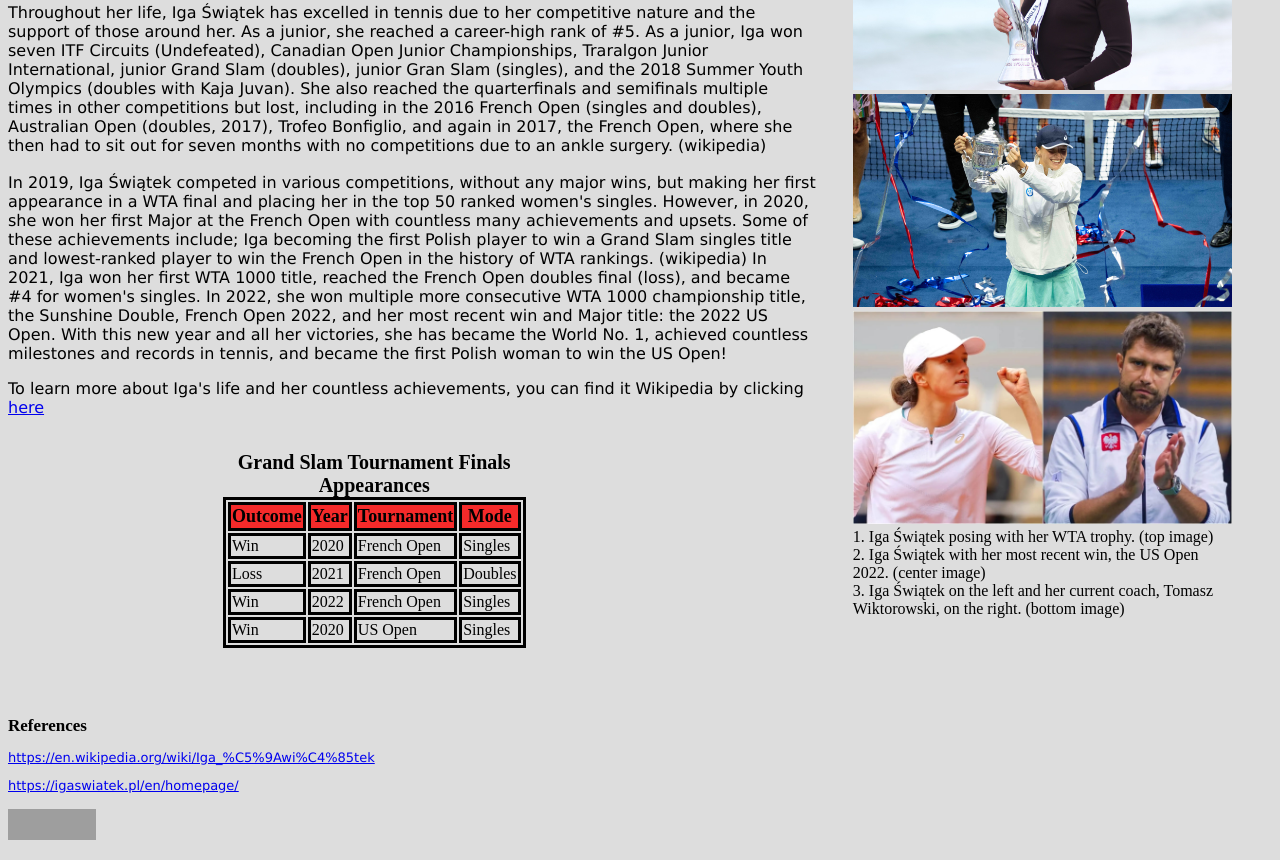
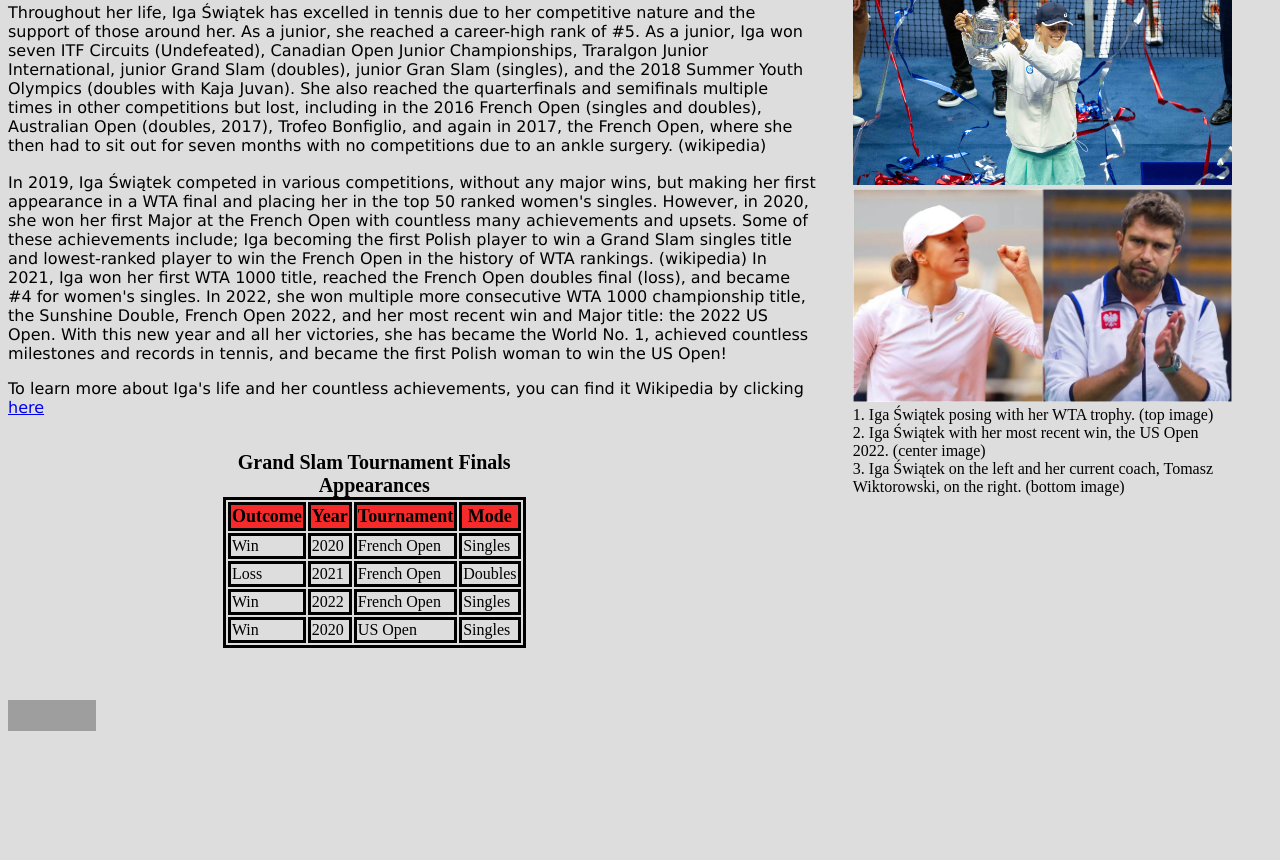
Before and after one commit to Poliwirl765/IgaSwiatekPage, a plain HTML site: page index.html in a window 1280 px wide. Shown: the part 250-1110 px from the top of the page. After the commit the page ends 1001 px from the top, so only its background shows below. Drawn offline with Linux system fonts and the light colour scheme; grey boxes are pictures that could not be loaded.

```diff
--- a/index.html
+++ b/index.html
@@ -102,14 +102,13 @@
             <td>US Open</td>
             <td>Singles</td>
         </tr>
-    </table> <br><br><br>
+    </table> <br><br>
     <!--A smaller heading designed for introducing the resources used for this assignment. -->
-    <h2><b>References</b></h2>
+    <!--<h2><b>References</b></h2>
     <div class="b">
         <p><a href="https://en.wikipedia.org/wiki/Iga_%C5%9Awi%C4%85tek" target="_blank">https://en.wikipedia.org/wiki/Iga_%C5%9Awi%C4%85tek</a></p>
         <p><a href="https://igaswiatek.pl/en/homepage/" target="_blank">https://igaswiatek.pl/en/homepage/</a></p>
-    </div>
-    <!-- -->
+    </div> -->
     <figure>
         <img class=scaled src="images/IgaSwiatek.jpg" alt="Iga Swiatek WTA">
         <img class=scaled src="images/IgaSwiatekTrophy.jpg" alt="Iga Swiatek US Open">
```
